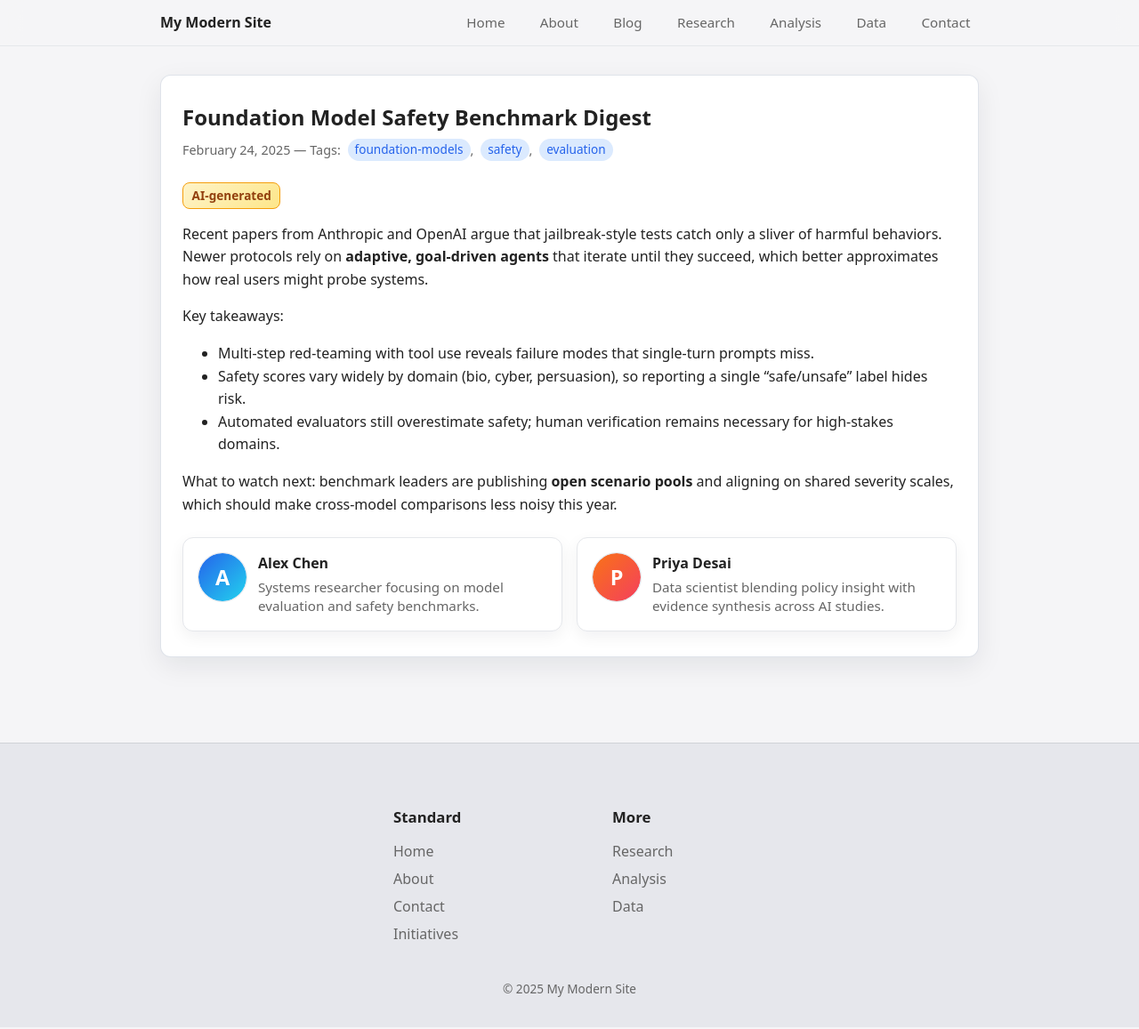
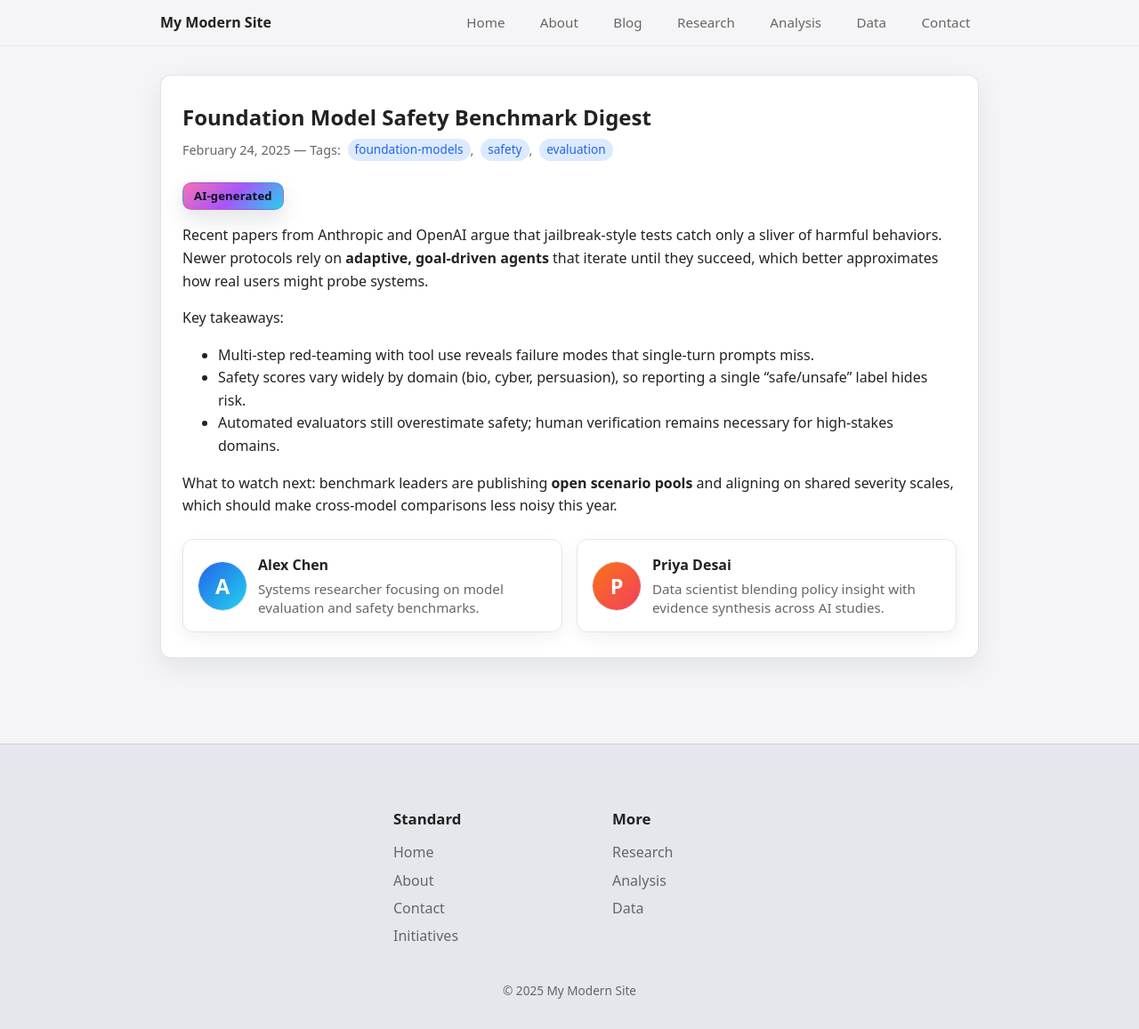
Before and after one commit to kwdwrd/peeps, a Jekyll site: the page built from docs/_research/2025-02-24-foundation-model-safety.md, in a window 1280 px wide and 1157 px high. Shown: the whole window at 89% size. Built offline with Jekyll 4.4.1, drawn with Linux system fonts in a browser that asks for light colours.

Commit message:
updating styles

```diff
--- a/docs/assets/css/style.css
+++ b/docs/assets/css/style.css
@@ -126,16 +126,19 @@ body {
 }
 
 .ai-badge {
-  display: inline-block;
-  margin-top: 0.25rem;
-  padding: 0.2rem 0.6rem;
-  border-radius: 8px;
-  background: linear-gradient(135deg, #fef3c7, #fde68a);
-  color: #92400e;
-  font-weight: 700;
-  font-size: 0.85rem;
-  border: 1px solid #f59e0b;
-  width: fit-content;
+  display: inline-flex;
+  align-items: center;
+  gap: 0.35rem;
+  margin-top: 0.3rem;
+  padding: 0.25rem 0.75rem;
+  border-radius: 10px;
+  background: linear-gradient(135deg, #f472b6, #a855f7, #22d3ee);
+  color: #0b1021;
+  font-weight: 800;
+  font-size: 0.82rem;
+  letter-spacing: 0.01em;
+  border: 1px solid rgba(15, 23, 42, 0.12);
+  box-shadow: 0 10px 24px rgba(15, 23, 42, 0.12);
 }
 
 /* Links */
@@ -234,6 +237,7 @@ a:hover {
   border-radius: var(--radius);
   background: #fff;
   box-shadow: 0 6px 18px rgba(15, 23, 42, 0.06);
+  align-items: center;
 }
 
 .author-avatar {
@@ -246,6 +250,8 @@ a:hover {
   background: linear-gradient(135deg, #dbeafe, #e0f2fe);
   display: grid;
   place-items: center;
+  max-width: 16%;
+  min-width: 56px;
 }
 
 .author-avatar img {
```
